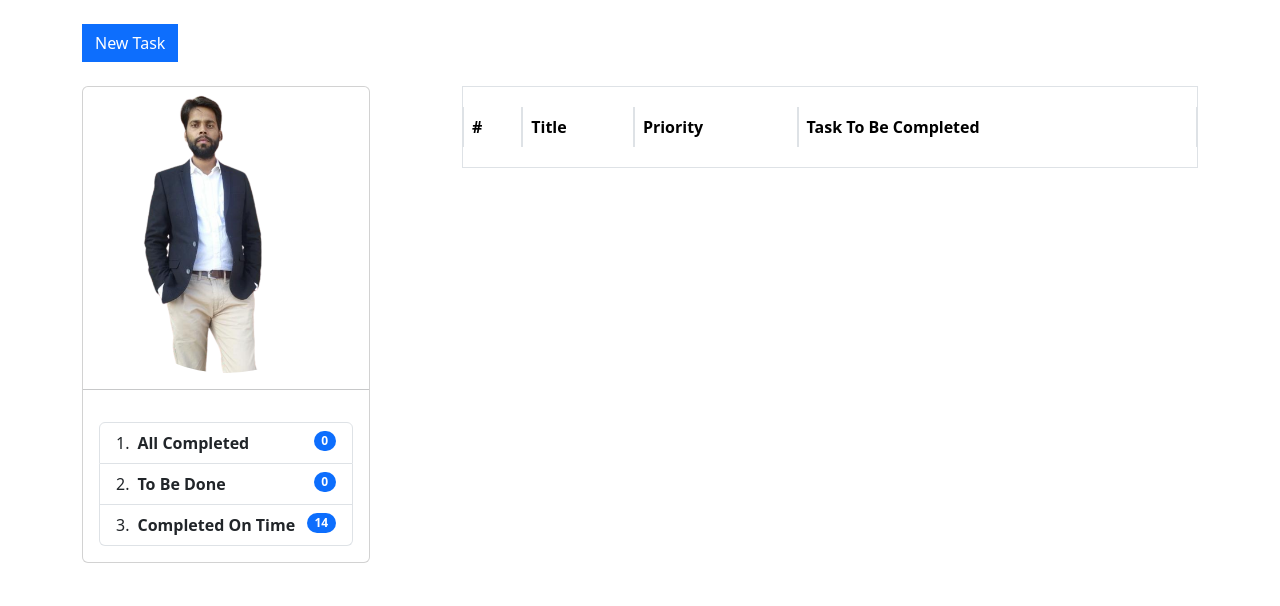
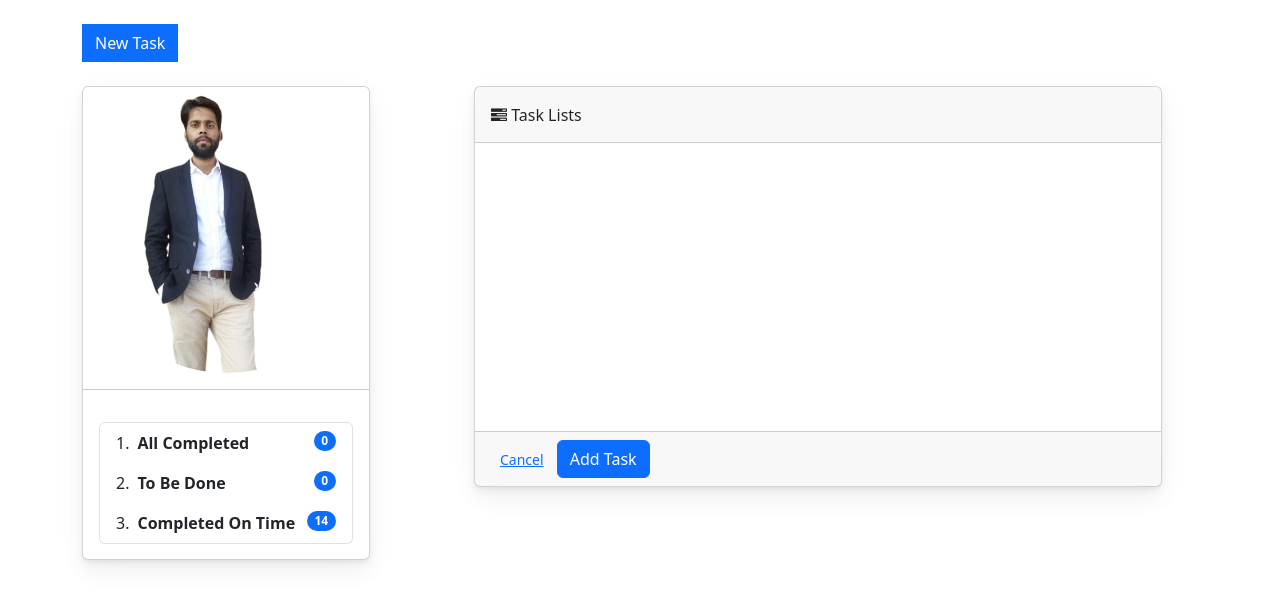
Before and after one commit to anshoomishra/todoproj, a Django app: page /tasks/ in a window 1280 px wide. Shown: the part 56-662 px from the top of the page. Run offline with Django 4.2, Linux system fonts and the light colour scheme; the visitor is signed in with stand-in values (Sample User, id 1); data that the repository does not hold is empty; some libraries are stand-ins or nearby versions.

Commit message:
new formatted task list added

```diff
--- a/templates/base.html
+++ b/templates/base.html
@@ -6,6 +6,7 @@
   <head>
     <meta charset="utf-8">
     <meta name="viewport" content="width=device-width, initial-scale=1">
+    <link rel="stylesheet" href="https://cdnjs.cloudflare.com/ajax/libs/font-awesome/4.7.0/css/font-awesome.min.css">
     <title>Manage Your Day</title>
     {% block style %}
 
--- a/todos/static/tasks/style.css
+++ b/todos/static/tasks/style.css
@@ -1,5 +1,165 @@
-.table {
-    border-collapse: separate;
-    border-spacing:0 20px;
-    border:1px solid;
+
+body {
+    margin: 0;
+    font-family: -apple-system, BlinkMacSystemFont, "Segoe UI", Roboto, "Helvetica Neue", Arial, "Noto Sans", sans-serif, "Apple Color Emoji", "Segoe UI Emoji", "Segoe UI Symbol", "Noto Color Emoji";
+    font-size: 0.88rem;
+    font-weight: 400;
+    line-height: 1.5;
+    color: #495057;
+    text-align: left;
+    background-color: #6200EA;
 }
+
+i {
+    font-style: italic;
+}
+
+
+.card {
+    box-shadow: 0 0.46875rem 2.1875rem rgba(4, 9, 20, 0.03), 0 0.9375rem 1.40625rem rgba(4, 9, 20, 0.03), 0 0.25rem 0.53125rem rgba(4, 9, 20, 0.05), 0 0.125rem 0.1875rem rgba(4, 9, 20, 0.03);
+    border-width: 0;
+    transition: all .2s;
+}
+
+.card-header:first-child {
+    border-radius: calc(0.25rem - 1px) calc(0.25rem - 1px) 0 0;
+}
+
+.card-header {
+    display: flex;
+    align-items: center;
+    border-bottom-width: 1px;
+    padding-top: 0;
+    padding-bottom: 0;
+    padding-right: 0.625rem;
+    height: 3.5rem;
+    background-color: #fff;
+}
+.widget-subheading{
+    color: #858a8e;
+    font-size: 10px;
+}
+.card-header.card-header-tab .card-header-title {
+    display: flex;
+    align-items: center;
+    white-space: nowrap;
+}
+
+.card-header .header-icon {
+    font-size: 1.65rem;
+    margin-right: 0.625rem;
+}
+
+.card-header.card-header-tab .card-header-title {
+    display: flex;
+    align-items: center;
+    white-space: nowrap;
+}
+
+.btn-actions-pane-right {
+    margin-left: auto;
+    white-space: nowrap;
+}
+
+.text-capitalize {
+    text-transform: capitalize !important;
+}
+
+.scroll-area-sm {
+    height: 288px;
+    overflow-x: hidden;
+}
+
+.list-group-item {
+    position: relative;
+    display: block;
+    padding: 0.75rem 1.25rem;
+    margin-bottom: -1px;
+    background-color: #fff;
+    border: 1px solid rgba(0, 0, 0, 0.125);
+}
+
+.list-group {
+    display: flex;
+    flex-direction: column;
+    padding-left: 0;
+    margin-bottom: 0;
+}
+
+.todo-indicator {
+    position: absolute;
+    width: 4px;
+    height: 60%;
+    border-radius: 0.3rem;
+    left: 0.625rem;
+    top: 20%;
+    opacity: .6;
+    transition: opacity .2s;
+}
+
+.bg-warning {
+    background-color: #f7b924 !important;
+}
+
+.widget-content {
+    padding: 1rem;
+    flex-direction: row;
+    align-items: center;
+}
+
+.widget-content .widget-content-wrapper {
+    display: flex;
+    flex: 1;
+    position: relative;
+    align-items: center;
+}
+
+.widget-content .widget-content-right.widget-content-actions {
+    visibility: hidden;
+    opacity: 0;
+    transition: opacity .2s;
+}
+
+.widget-content .widget-content-right {
+    margin-left: auto;
+}
+
+.btn:not(:disabled):not(.disabled) {
+    cursor: pointer;
+}
+
+.btn {
+    position: relative;
+    transition: color 0.15s, background-color 0.15s, border-color 0.15s, box-shadow 0.15s;
+}
+
+.btn-outline-success {
+    color: #3ac47d;
+    border-color: #3ac47d;
+}
+
+.btn-outline-success:hover {
+    color: #fff;
+    background-color: #3ac47d;
+    border-color: #3ac47d;
+}
+
+.btn-outline-success:hover {
+    color: #fff;
+    background-color: #3ac47d;
+    border-color: #3ac47d;
+}
+.btn-primary {
+    color: #fff;
+    background-color: #3f6ad8;
+    border-color: #3f6ad8;
+}
+.btn {
+    position: relative;
+    transition: color 0.15s, background-color 0.15s, border-color 0.15s, box-shadow 0.15s;
+    outline: none !important;
+}
+
+.card-footer{
+    background-color: #fff;
+}
--- a/todos/templates/todos/task-list.html
+++ b/todos/templates/todos/task-list.html
@@ -39,43 +39,67 @@
             </div>
         </div>
         <div class="col-md-8">
-            <div class="">
+            <div class="row d-flex justify-content-center container">
+                <div class="col-md-12">
+                    <div class="card-hover-shadow-2x mb-3 card">
+                        <div class="card-header-tab card-header">
+                            <div class="card-header-title font-size-lg text-capitalize font-weight-normal"><i
+                                    class="fa fa-tasks"></i>&nbsp;Task Lists
+                            </div>
 
-                <table class="table table-bordered">
-                    <thead>
-                    <tr>
-                        <th scope="col">#</th>
-                        <th scope="col">Title</th>
-                        <th scope="col">Priority</th>
-                        <th scope="col">Task To Be Completed</th>
+                        </div>
+                        <div class="scroll-area-sm">
+                            <perfect-scrollbar class="ps-show-limits">
+                                <div style="position: static;" class="ps ps--active-y">
+                                    <div class="ps-content">
+                                        <ul class=" list-group list-group-flush">
+                                            {% for task in task_list %}
+                                            <li class="list-group-item">
+                                                <div class="todo-indicator bg-warning"></div>
+                                                <div class="widget-content p-0">
+                                                    <div class="widget-content-wrapper">
+                                                        <div class="widget-content-left me-2">
+                                                            <div class="custom-checkbox custom-control">
+                                                                <input class="custom-control-input"
+                                                                       id="exampleCustomCheckbox12"
+                                                                       type="checkbox"><label
+                                                                    class="custom-control-label"
+                                                                    for="exampleCustomCheckbox12">&nbsp;</label>
+                                                            </div>
+                                                        </div>
+                                                        <div class="widget-content-left">
+                                                            <div class="widget-heading">{{task.title}}
+                                                                <div class="badge bg-danger ms-2">Rejected</div>
+                                                            </div>
+                                                            <div class="widget-subheading">
+                                                                <i>{{task.owner.first_name}}</i></div>
+                                                        </div>
+                                                        <div class="widget-content-right">
+                                                            <button class="border-0 btn-transition btn btn-outline-success">
+                                                                <i class="fa fa-check"></i></button>
+                                                            <button class="border-0 btn-transition btn btn-outline-danger">
+                                                                <i class="fa fa-trash"></i>
 
-                    </tr>
-                    </thead>
-                    <tbody>
-                    {% for task in task_list %}
-                    {% if not task.due_date|task_expired %}
-                    <tr class="">
+                                                            </button>
+                                                        </div>
+                                                    </div>
+                                                </div>
+                                            </li>
+                                            {% endfor %}
+                                        </ul>
+                                    </div>
 
-                        <th scope="row">{{forloop.counter}}</th>
-
-                        <td><a href="{% url 'todo:task-detail' task.id %}">{{task.title}}</a></td>
-
-                        <td>{{task.priority}}</td>
-                        <td>{{task.due_date | date:"D d M Y"}} {% if task.due_date|task_expired %}
-                            <span class="badge bg-danger">Expired</span>
-                            {% else %}
-                            <div class="spinner-grow text-success" style="width: 1rem; height: 1rem;" role="status">
-                                <span class="visually-hidden">Loading...</span>
-                            </div>
-                            {% endif %}
-                        </td>
-
-                        <!--      <td> <a href="{% url 'todo:delete' task.id %}" class="btn btn-danger">Delete</a></td>-->
-                    </tr>
-                    {% endif %}
-                    {% endfor %}
-                    </tbody>
-                </table>
+                                </div>
+                            </perfect-scrollbar>
+                        </div>
+                        <div class="d-block text-right card-footer">
+                            <button class="mr-2 btn btn-link btn-sm">Cancel</button>
+                            <button
+                                    class="btn btn-primary">Add Task
+                            </button>
+                        </div>
+                    </div>
+                </div>
             </div>
         </div>
     </div>
```
